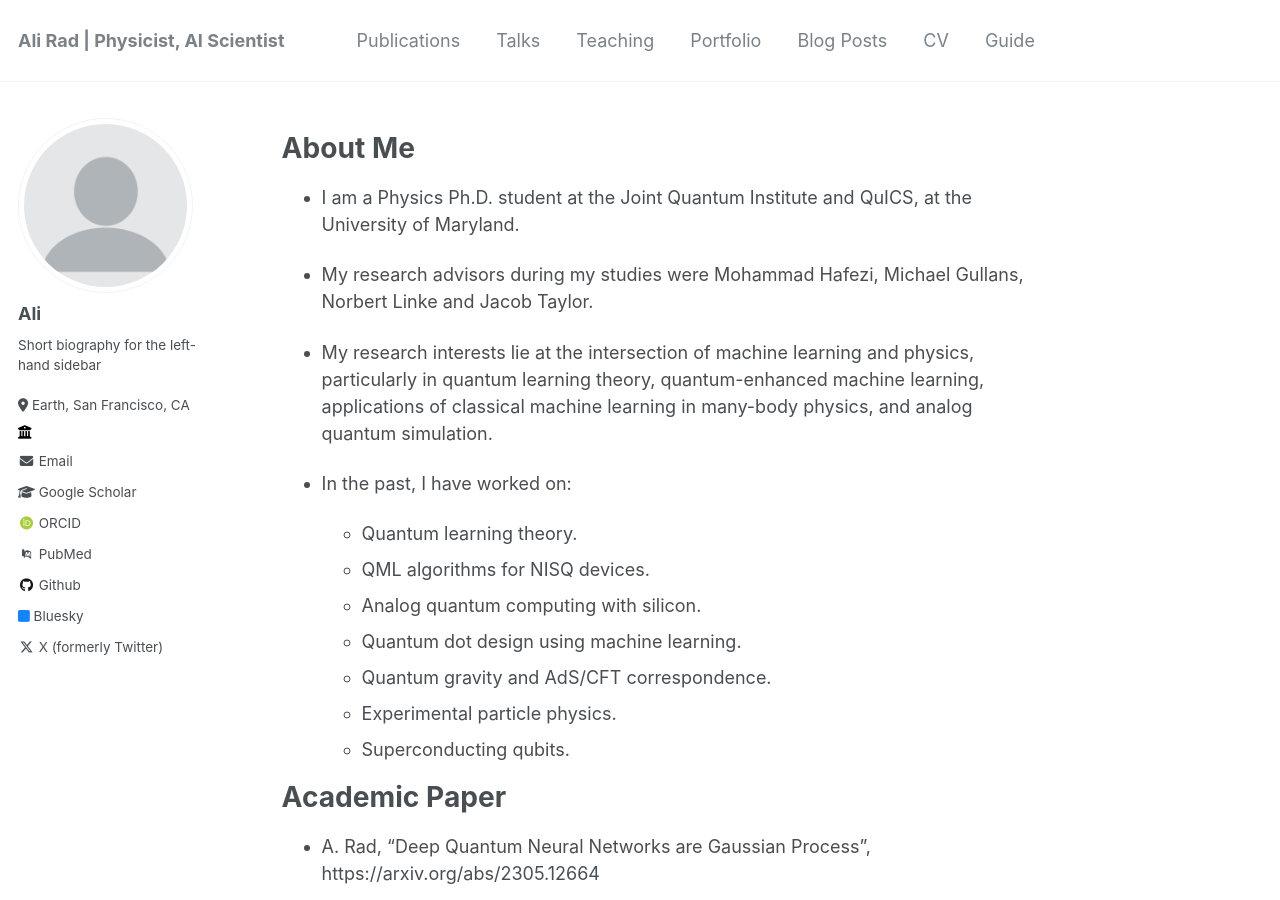
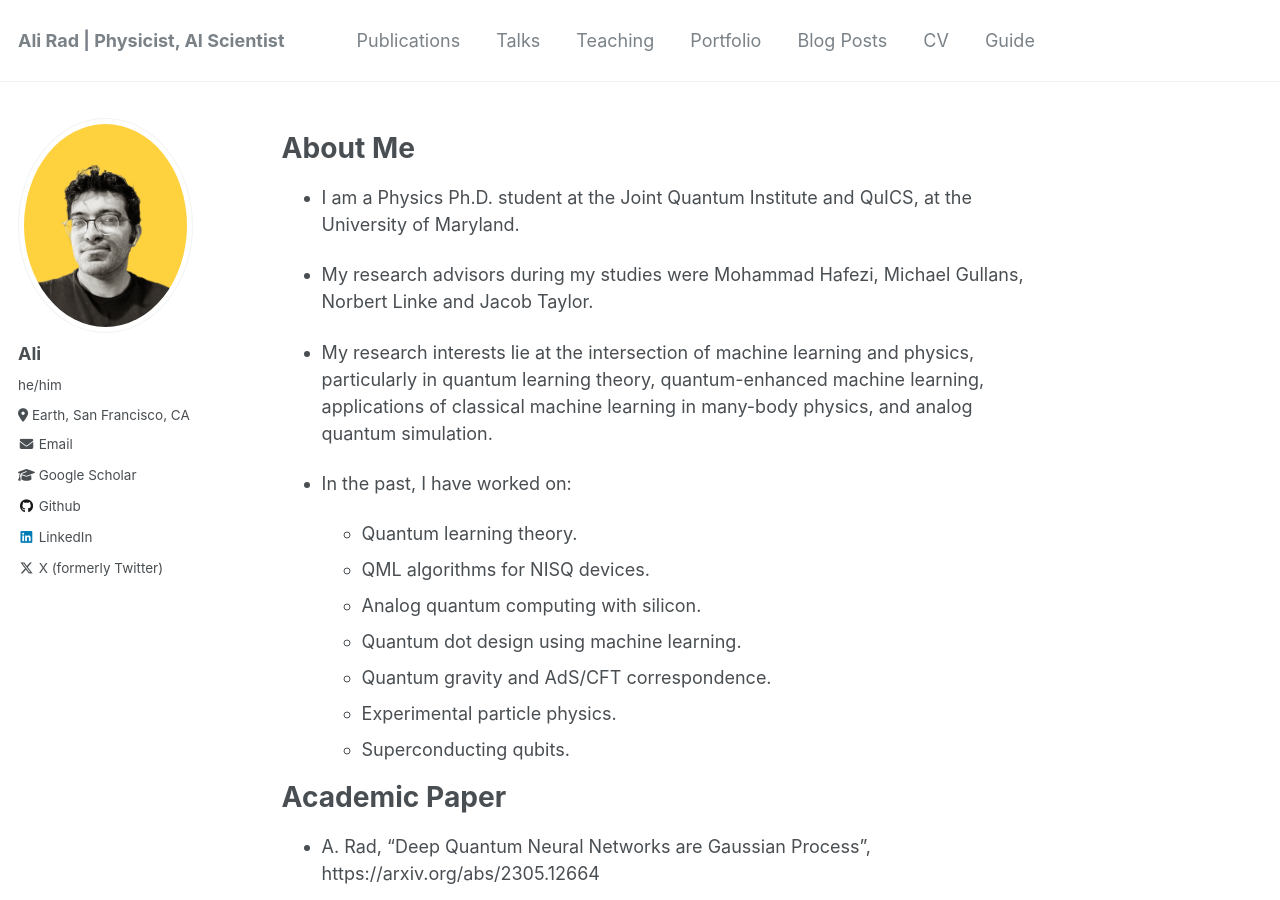
Before and after one commit to frustea/frustea.github.io, a Jekyll site: the page built from _pages/about.md, in a window 1280 px wide and 900 px high. Built offline with Jekyll 4.4.1, drawn with Linux system fonts in a browser that asks for light colours; some web fonts are replaced; part of the change alters nothing that is shown.

Commit message:
Update _config.yml

```diff
--- a/_config.yml
+++ b/_config.yml
@@ -21,33 +21,33 @@ repository               : "frustea/frustea.github.io"
 #               Additional customization can be done by editing /_includes/author-profile.html
 author:
   # Biographic information
-  avatar           : "profile.png"
+  avatar           : "profile2.png"
   name             : "Ali"
-  pronouns         : # example: "he/him"
-  bio              : "Short biography for the left-hand sidebar"
+  pronouns         :  "he/him"
+  bio              : #"Short biography for the left-hand sidebar"
   location         : "Earth, San Francisco, CA"
-  employer         : ""
+  employer         : #""
   uri              : # URL
   email            : "hiairno@gmail.com"
 
   # Academic websites
   arxiv            : # URL - Update with the correct link to your profile
-  googlescholar    : "https://scholar.google.com/citations?user=PS_CX0AAAAAJ"
+  googlescholar    : "https://scholar.google.com/citations?user=O1lRdHcAAAAJ&hl=en"
   impactstory      : # URL
-  orcid            : "http://orcid.org/yourorcidurl"
-  pubmed           : "https://www.ncbi.nlm.nih.gov/pubmed/?term=john+snow"
+  orcid            : #"http://orcid.org/yourorcidurl"
+  pubmed           : #"https://www.ncbi.nlm.nih.gov/pubmed/?term=john+snow"
   researchgate     : # URL
 
   # Repositories and software development
   bitbucket        : # Username - Update with your username on the site
   codepen          : # Username
   dribbble         : # Username
-  github           : "academicpages"
+  github           : "frustea"
   kaggle           : # Username
   stackoverflow    : # User number or user number and name (i.e., use "1" or "1/jeff-atwood")
 
   # Social media
-  bluesky          : "bsky.app" # Replace this with you Bluesky username
+  bluesky          : #"bsky.app" # Replace this with you Bluesky username
   facebook         : # Username
   flickr           : # Username
   foursquare       : # Username
@@ -56,7 +56,7 @@ author:
   keybase          : # Username
   instagram        : # Username
   lastfm           : # Username
-  linkedin         : # Username
+  linkedin         :  "alierad"
   mastodon         : # URL
   medium           : # URL
   pinterest        : # Username
@@ -64,7 +64,7 @@ author:
   steam            : # Username
   telegram         : # URL
   tumblr           : # Username
-  twitter          : "UniofOxford"  # Replace this with your X / Twitter handle
+  twitter          : "alierad"  # Replace this with your X / Twitter handle
   vine             : # Username
   weibo            : # Username
   wikipedia        : # Username
```
